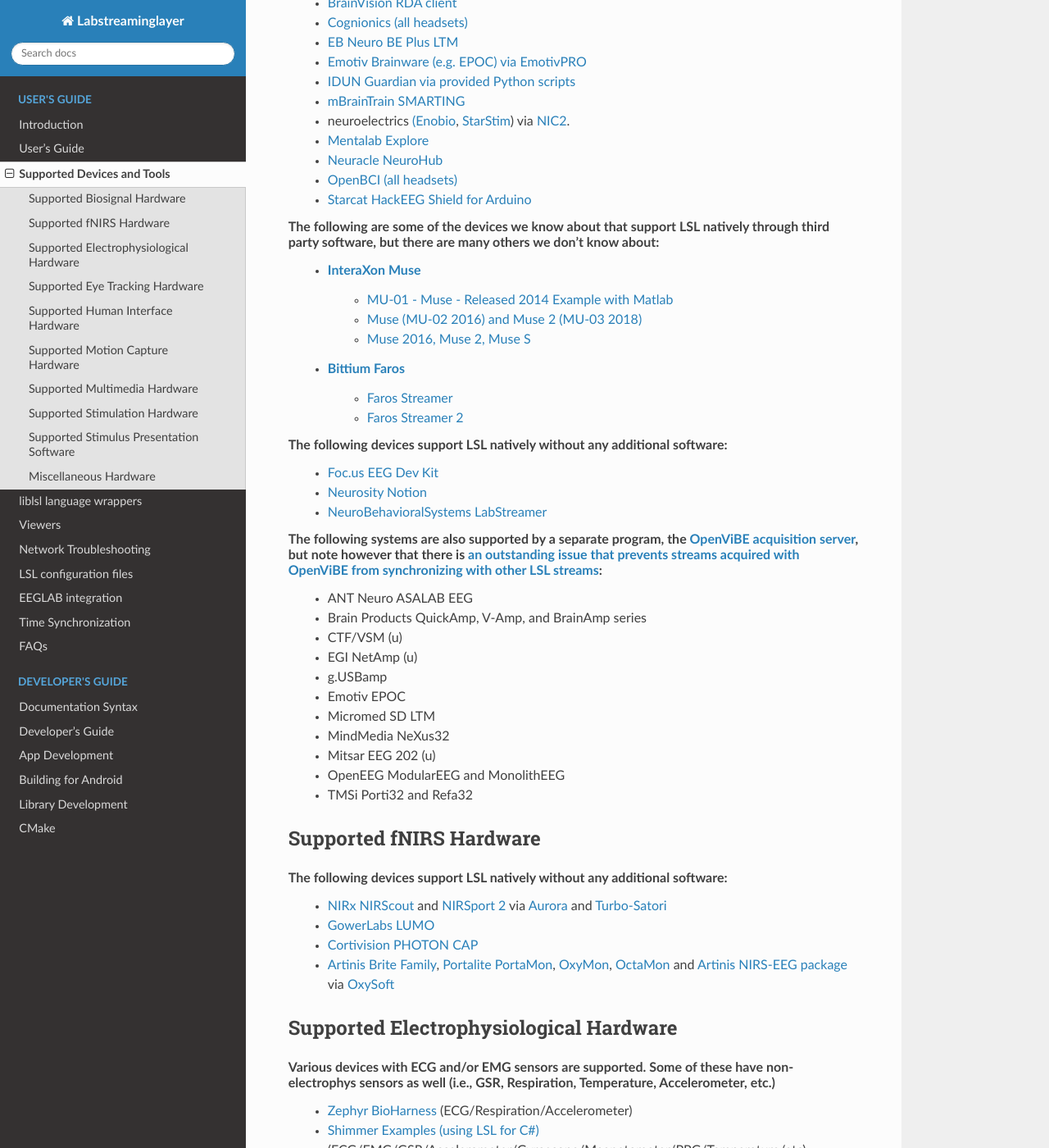
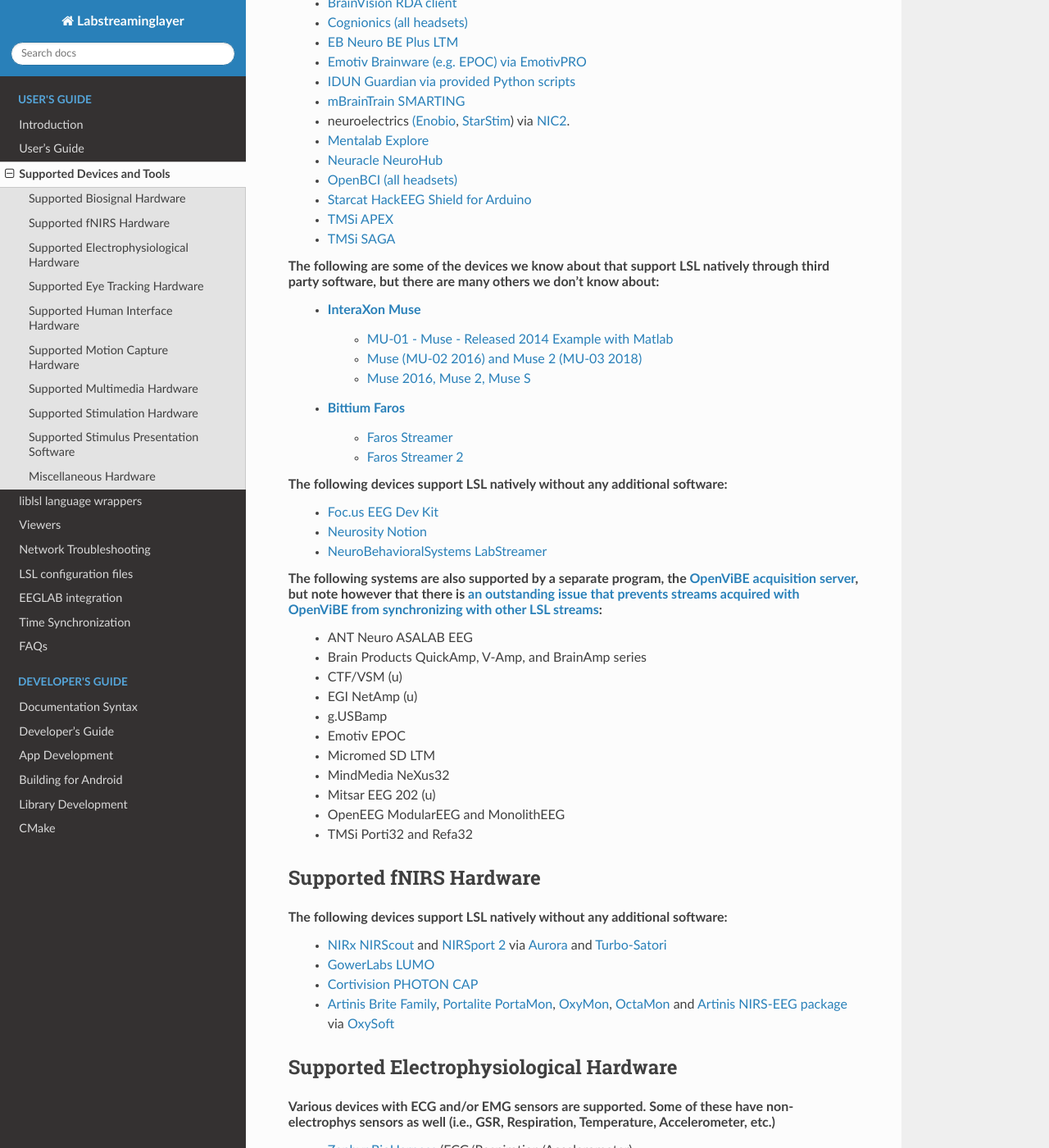
Before and after one commit to sccn/labstreaminglayer, a Sphinx documentation site: the page built from docs/info/supported_devices.rst, in a window 1280 px wide and 1400 px high, scrolled down 1229 px. Shown: the whole window at 82% size. Built offline with Sphinx 7.4.7 and the Read the Docs theme 3.1.0, drawn with Linux system fonts in a browser that asks for light colours.

Commit message:
Update supported_devices.rst to include TMSi APEX, SAGA and SPIRE

```diff
--- a/docs/info/supported_devices.rst
+++ b/docs/info/supported_devices.rst
@@ -46,6 +46,8 @@
   * `Neuracle NeuroHub <https://github.com/neuracle/Neuracle.LSLSample>`__
   * `OpenBCI (all headsets) <http://docs.openbci.com/software/06-labstreaminglayer>`__
   * `Starcat HackEEG Shield for Arduino <https://www.starcat.io/>`__
+  * `TMSi APEX <https://www.tmsi.artinis.com/tmsi-python-library>`__
+  * `TMSi SAGA <https://www.tmsi.artinis.com/tmsi-python-library>`__
 
 The following are some of the devices we know about that support LSL natively through third party software, but there are many others we don't know about:
   * `InteraXon Muse <http://www.choosemuse.com/>`__
@@ -93,6 +95,7 @@
   * `bitalino (using LSL for Python) <https://github.com/fsuarezj/bitalino_lsl>`__ (wearables and various sensors)
   * `CGX (Cognionics) AIM Physiological Monitor <https://www.cgxsystems.com/auxiliary-input-module-gen2>`__ (ExG/Respiration/GSR/SPo2/Temp)
   * `Polar H10 ECG <https://github.com/markspan/PolarBLE?tab=readme-ov-file>`__
+  * `TMSi SPIRE EMG <https://www.tmsi.artinis.com/tmsi-python-library>`__
 
 Supported Eye Tracking Hardware
 *******************************
```
